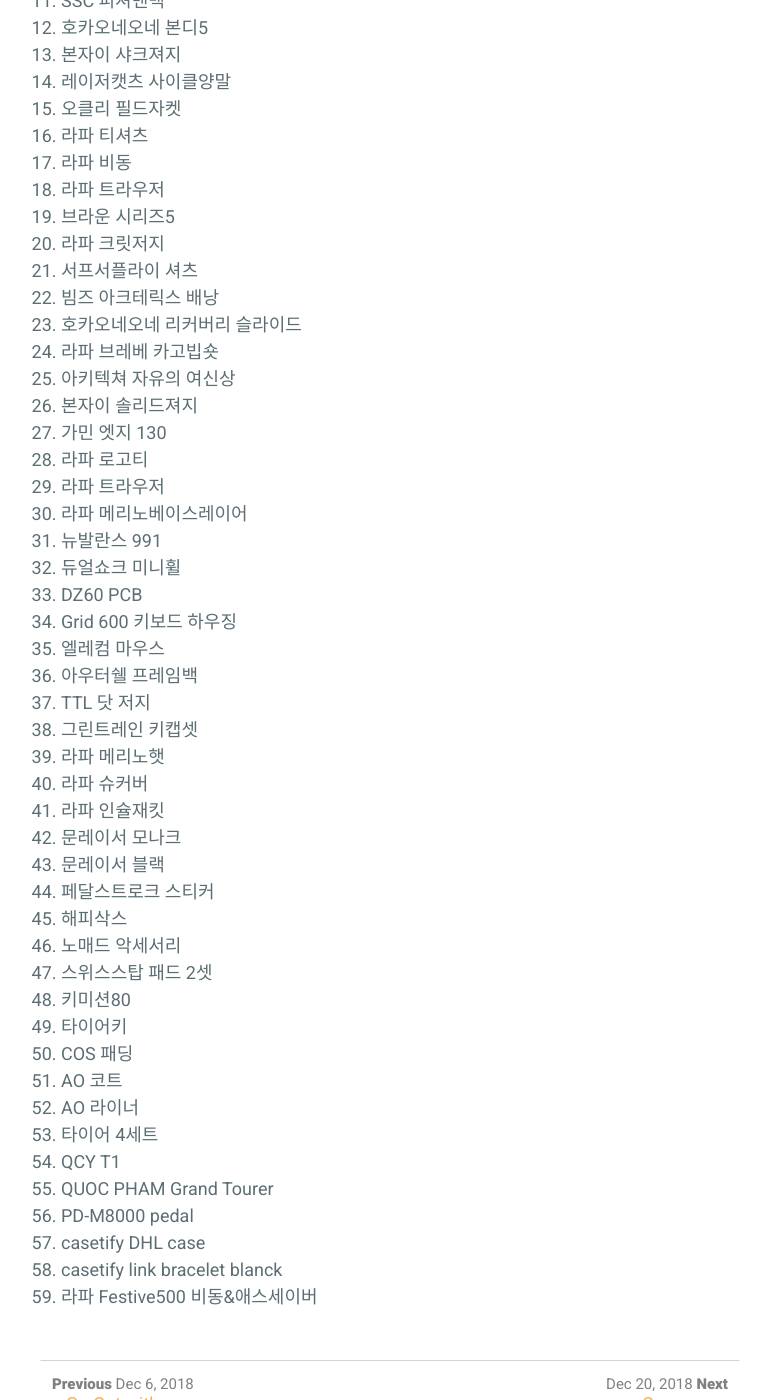
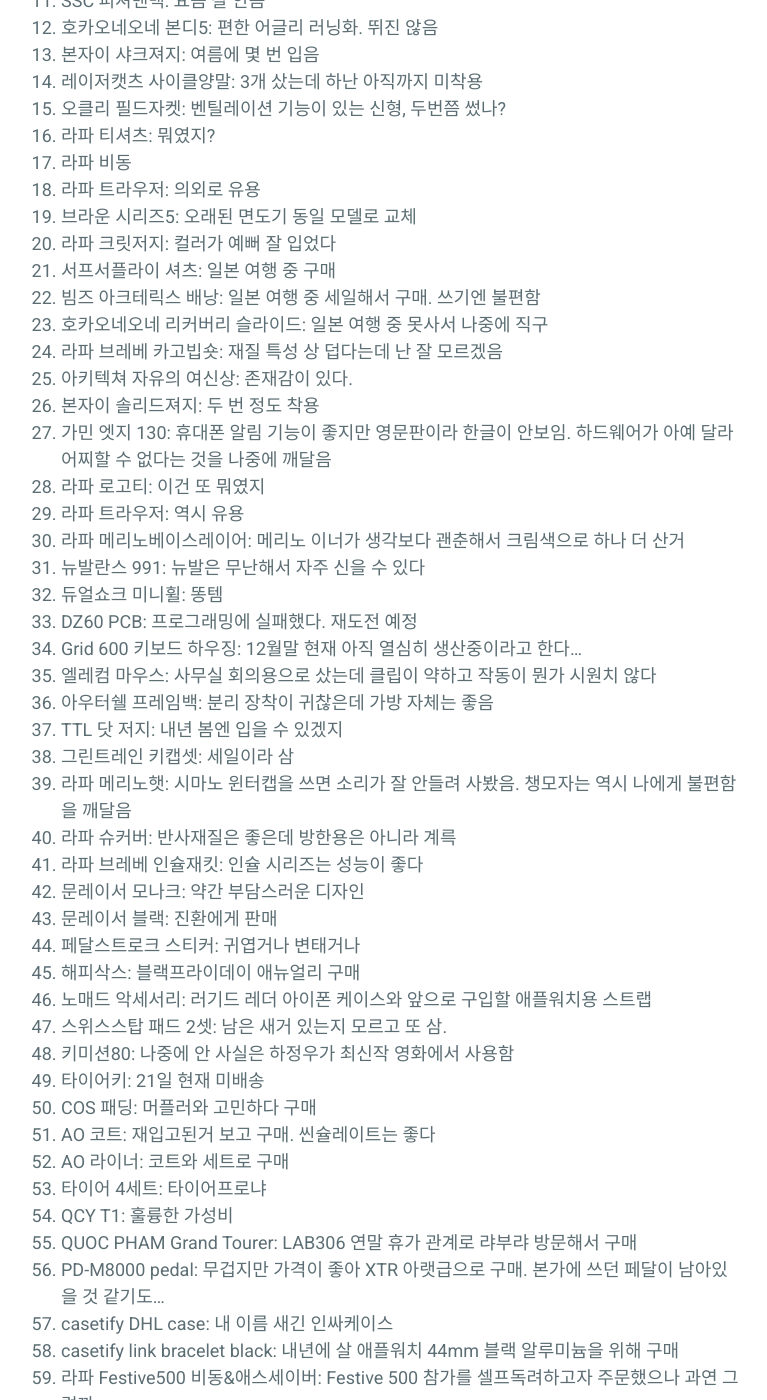
Before and after one commit to nnwb/nnwb.github.io, a Jekyll site: the page built from _posts/2018-12-14-buying2018.md, in a window 1280 px wide and 1400 px high, scrolled down 685 px. Shown: the whole window, without its empty margins (250-1017 px from the left). Built offline with Jekyll 4.4.1, drawn with Linux system fonts in a browser that asks for light colours; comment, search, counter and statistics services are not loaded; some of the changed text lies outside the part shown.

Commit message:
Update 2018-12-14-buying2018.md

```diff
--- a/_posts/2018-12-14-buying2018.md
+++ b/_posts/2018-12-14-buying2018.md
@@ -11,62 +11,62 @@ comments: true
 메일 기록이 있거나, 기억이 나거나, 유형인 것들만...
 (2018년 12월 31일 까지 업데이트)
 
-1. AAA 벨트
-2. iKBC 저소음 적축
-3. CMYKO 키캡셋
-4. RGBY 키캡셋
-5. 잡다 키캡셋
-6. MAXKEY Dolch 키캡셋
-7. MAXKEY CMYW 키캡셋
-8. Dolch 94 키캡셋
-9. 닌텐도 스위치 및 각종 악세서리
-10. 커스텀 조이콘
-11. SSC 피셔맨백
-12. 호카오네오네 본디5
-13. 본자이 샤크져지
-14. 레이저캣츠 사이클양말
-15. 오클리 필드자켓
-16. 라파 티셔츠
+1. AAA 벨트: 공항 보안검색대 빠른 패스용. 버클이 생각보다 두꺼웠다.
+2. iKBC 저소음 적축: 조금 쓰다 윌리형에게 판매
+3. CMYKO 키캡셋: 이쁘다
+4. RGBY 키캡셋: 역시 이쁘다
+5. 잡다 키캡셋: 이쁘지만 점점 너무 많아지는 것 같다...
+6. MAXKEY Dolch 키캡셋: 돌치는 이쁘다
+7. MAXKEY CMYW 키캡셋: SA 프로필에 맞춤을 위해 구입
+8. Dolch 94 키캡셋: 측각 돌치
+9. 닌텐도 스위치 및 각종 악세서리: 젤다 머신
+10. 커스텀 조이콘: 부품 사서 만들어볼까 하다가 그냥 이베이에서 구입.
+11. SSC 피셔맨백: 요즘 잘 안씀
+12. 호카오네오네 본디5: 편한 어글리 러닝화. 뛰진 않음
+13. 본자이 샤크져지: 여름에 몇 번 입음
+14. 레이저캣츠 사이클양말: 3개 샀는데 하난 아직까지 미착용
+15. 오클리 필드자켓: 벤틸레이션 기능이 있는 신형, 두번쯤 썼나?
+16. 라파 티셔츠: 뭐였지?
 17. 라파 비동
-18. 라파 트라우저
-19. 브라운 시리즈5
-20. 라파 크릿저지
-21. 서프서플라이 셔츠
-22. 빔즈 아크테릭스 배낭
-23. 호카오네오네 리커버리 슬라이드
-24. 라파 브레베 카고빕숏
-25. 아키텍쳐 자유의 여신상
-26. 본자이 솔리드져지
-27. 가민 엣지 130
-28. 라파 로고티
-29. 라파 트라우저
-30. 라파 메리노베이스레이어
-31. 뉴발란스 991
-32. 듀얼쇼크 미니휠
-33. DZ60 PCB
-34.  Grid 600 키보드 하우징
-35.  엘레컴 마우스
-36.  아우터쉘 프레임백
-37.  TTL 닷 저지
-38.  그린트레인 키캡셋
-39.  라파 메리노햇
-40.  라파 슈커버
-41.  라파 인슐재킷
-42.  문레이서 모나크
-43.  문레이서 블랙
-44. 페달스트로크 스티커
-45. 해피삭스
-46. 노매드 악세서리
-47. 스위스스탑 패드 2셋
-48. 키미션80
-49. 타이어키
-50. COS 패딩
-51. AO 코트
-52. AO 라이너
-53. 타이어 4세트
-54. QCY T1
-55. QUOC PHAM Grand Tourer
-56. PD-M8000 pedal
-57. casetify DHL case
-58. casetify link bracelet blanck
-59. 라파 Festive500 비동&애스세이버
+18. 라파 트라우저: 의외로 유용
+19. 브라운 시리즈5: 오래된 면도기 동일 모델로 교체
+20. 라파 크릿저지: 컬러가 예뻐 잘 입었다
+21. 서프서플라이 셔츠: 일본 여행 중 구매
+22. 빔즈 아크테릭스 배낭: 일본 여행 중 세일해서 구매. 쓰기엔 불편함
+23. 호카오네오네 리커버리 슬라이드: 일본 여행 중 못사서 나중에 직구
+24. 라파 브레베 카고빕숏: 재질 특성 상 덥다는데 난 잘 모르겠음
+25. 아키텍쳐 자유의 여신상: 존재감이 있다.
+26. 본자이 솔리드져지: 두 번 정도 착용
+27. 가민 엣지 130: 휴대폰 알림 기능이 좋지만 영문판이라 한글이 안보임. 하드웨어가 아예 달라 어찌할 수 없다는 것을 나중에 깨달음
+28. 라파 로고티: 이건 또 뭐였지
+29. 라파 트라우저: 역시 유용
+30. 라파 메리노베이스레이어: 메리노 이너가 생각보다 괜춘해서 크림색으로 하나 더 산거
+31. 뉴발란스 991: 뉴발은 무난해서 자주 신을 수 있다
+32. 듀얼쇼크 미니휠: 똥템
+33. DZ60 PCB: 프로그래밍에 실패했다. 재도전 예정
+34. Grid 600 키보드 하우징: 12월말 현재 아직 열심히 생산중이라고 한다...
+35. 엘레컴 마우스: 사무실 회의용으로 샀는데 클립이 약하고 작동이 뭔가 시원치 않다
+36. 아우터쉘 프레임백: 분리 장착이 귀찮은데 가방 자체는 좋음
+37. TTL 닷 저지: 내년 봄엔 입을 수 있겠지
+38. 그린트레인 키캡셋: 세일이라 삼
+39. 라파 메리노햇: 시마노 윈터캡을 쓰면 소리가 잘 안들려 사봤음. 챙모자는 역시 나에게 불편함을 깨달음
+40. 라파 슈커버: 반사재질은 좋은데 방한용은 아니라 계륵
+41. 라파 브레베 인슐재킷: 인슐 시리즈는 성능이 좋다
+42. 문레이서 모나크: 약간 부담스러운 디자인
+43. 문레이서 블랙: 진환에게 판매
+44. 페달스트로크 스티커: 귀엽거나 변태거나
+45. 해피삭스: 블랙프라이데이 애뉴얼리 구매
+46. 노매드 악세서리: 러기드 레더 아이폰 케이스와 앞으로 구입할 애플워치용 스트랩
+47. 스위스스탑 패드 2셋: 남은 새거 있는지 모르고 또 삼.
+48. 키미션80: 나중에 안 사실은 하정우가 최신작 영화에서 사용함
+49. 타이어키: 21일 현재 미배송
+50. COS 패딩: 머플러와 고민하다 구매
+51. AO 코트: 재입고된거 보고 구매. 씬슐레이트는 좋다
+52. AO 라이너: 코트와 세트로 구매
+53. 타이어 4세트: 타이어프로냐
+54. QCY T1: 훌륭한 가성비
+55. QUOC PHAM Grand Tourer: LAB306 연말 휴가 관계로 랴부랴 방문해서 구매
+56. PD-M8000 pedal: 무겁지만 가격이 좋아 XTR 아랫급으로 구매. 본가에 쓰던 페달이 남아있을 것 같기도...
+57. casetify DHL case: 내 이름 새긴 인싸케이스
+58. casetify link bracelet black: 내년에 살 애플워치 44mm 블랙 알루미늄을 위해 구매
+59. 라파 Festive500 비동&애스세이버: Festive 500 참가를 셀프독려하고자 주문했으나 과연 그럴까.
```
